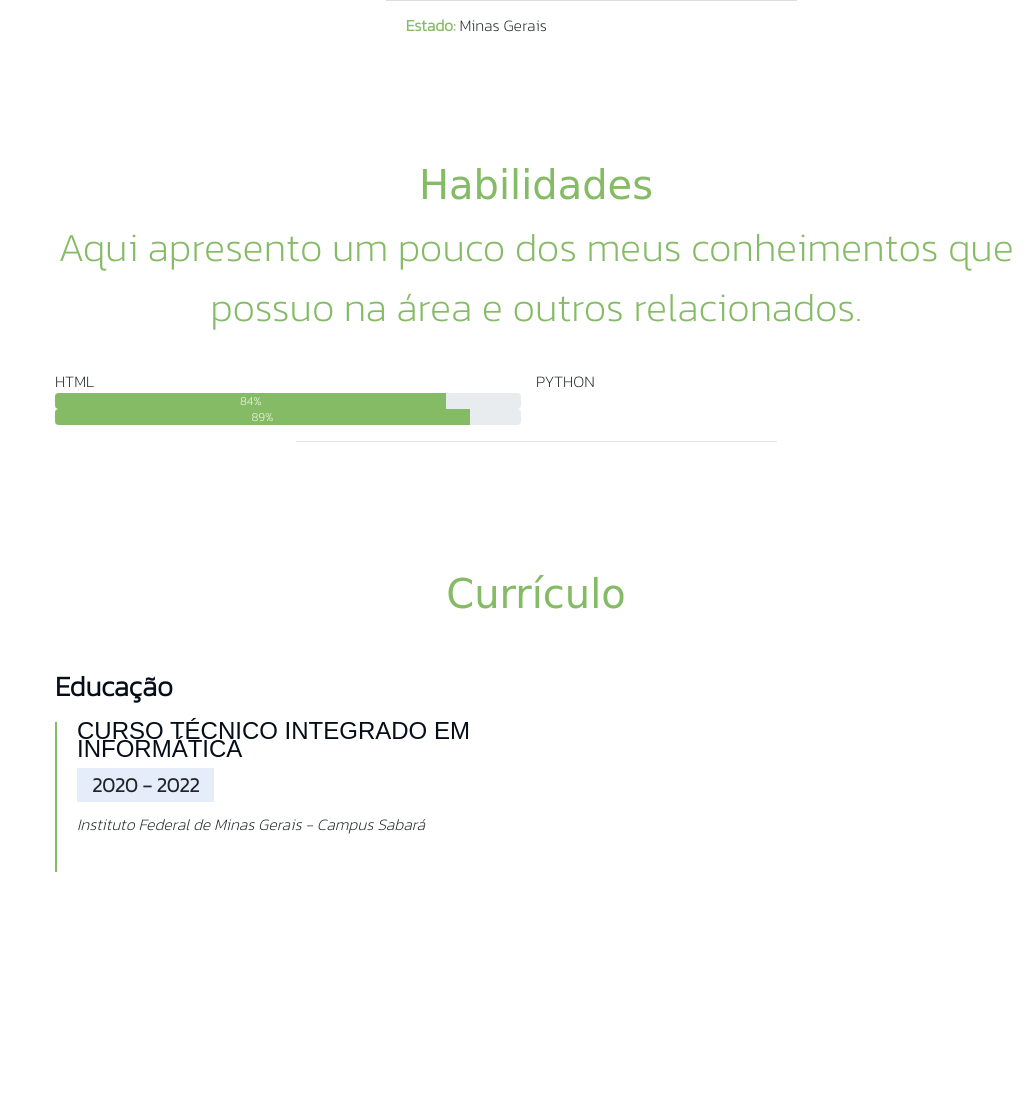
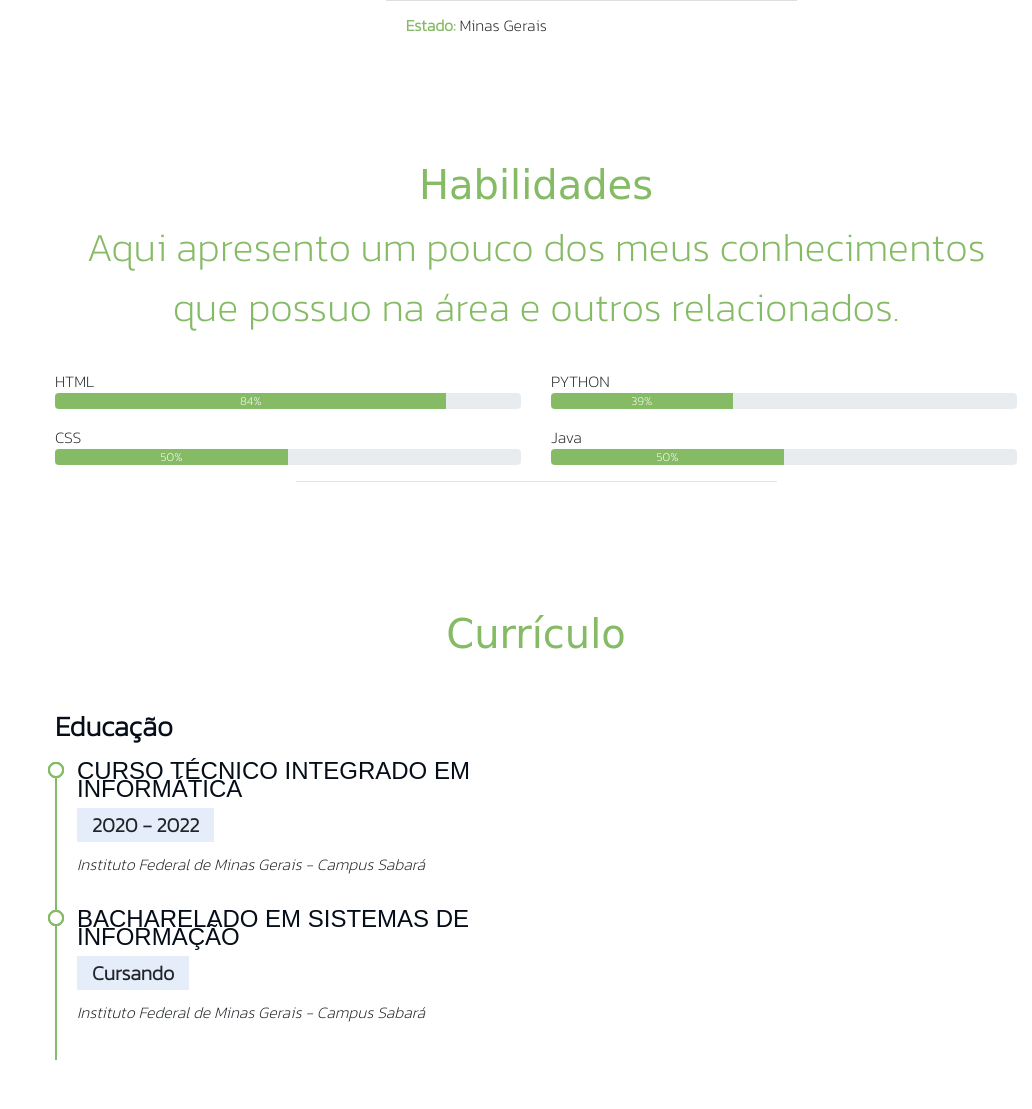
Before and after one commit to kainunes/Portfolio, a Flask app: page / in a window 1280 px wide. Shown: the part 1390-2499 px from the top of the page, without its empty margins (248-1280 px from the left). Before the commit the page ends 2262 px from the top, so only its background shows below. Run offline with Flask 2, Linux system fonts and the light colour scheme; some libraries are stand-ins or nearby versions.

Commit message:
Consertando erros

```diff
--- a/static/style.css
+++ b/static/style.css
@@ -307,7 +307,7 @@ b, .co {
   margin-bottom: 10px;
 }
 
-.cv .cv-item :: before {
+.cv .cv-item ::before {
   content: "";
   position: absolute;
   top: 0;
--- a/templates/index.html
+++ b/templates/index.html
@@ -114,7 +114,7 @@
   <section class="mt-5 section-bg" id="habilidades">
   <div class="container pb-5">
     <h2 class="pt-5">Habilidades</h2>
-    <p class="ja"> Aqui apresento um pouco dos meus conheimentos que possuo na área e outros relacionados.</p>
+    <p class="ja"> Aqui apresento um pouco dos meus conhecimentos que possuo na área e outros relacionados.</p>
 
     <div class="row">
       <div class="col-md-6">
@@ -123,11 +123,30 @@
           <div class="progress-bar" role="progressbar" style="width: 84%;" aria-valuenow="84" data-anime="left" aria-valuemin="0" aria-valuemax="100">84%</div>
         </div>
       </div>
-      <p class="mt-3 mb-0" >PYTHON</p>
+
 
       <div class="col-md-6">
+        <p class="mt-3 mb-0" >PYTHON</p>
         <div class="progress">
-          <div class="progress-bar" role="progressbar" style="width: 89%;" aria-valuenow="89" data-anime="left" aria-valuemin="0" aria-valuemax="100">89%</div>
+          <div class="progress-bar" role="progressbar" style="width: 39%;" aria-valuenow="89" data-anime="left" aria-valuemin="0" aria-valuemax="100">39%</div>
+
+          </div>
+
+      </div>
+
+      <div class="col-md-6">
+        <p class="mt-3 mb-0" >CSS</p>
+        <div class="progress">
+          <div class="progress-bar" role="progressbar" style="width: 50%;" aria-valuenow="89" data-anime="left" aria-valuemin="0" aria-valuemax="100">50%</div>
+
+          </div>
+
+      </div>
+
+      <div class="col-md-6">
+        <p class="mt-3 mb-0" >Java</p>
+        <div class="progress">
+          <div class="progress-bar" role="progressbar" style="width: 50%;" aria-valuenow="89" data-anime="left" aria-valuemin="0" aria-valuemax="100">50%</div>
 
           </div>
 
@@ -151,6 +170,11 @@
           <h5>2020 - 2022</h5>
           <p><em>Instituto Federal de Minas Gerais - Campus Sabará</em></p>
     </div>
+    <div class="cv-item">
+      <h4> Bacharelado em Sistemas de Informação </h4>
+      <h5>Cursando</h5>
+      <p><em>Instituto Federal de Minas Gerais - Campus Sabará</em></p>
+</div>
     <div class="col-md-6">
     </div>
   </div>
```
Also changed, not shown: templates/pt.html (added, +11 -0 lines).
